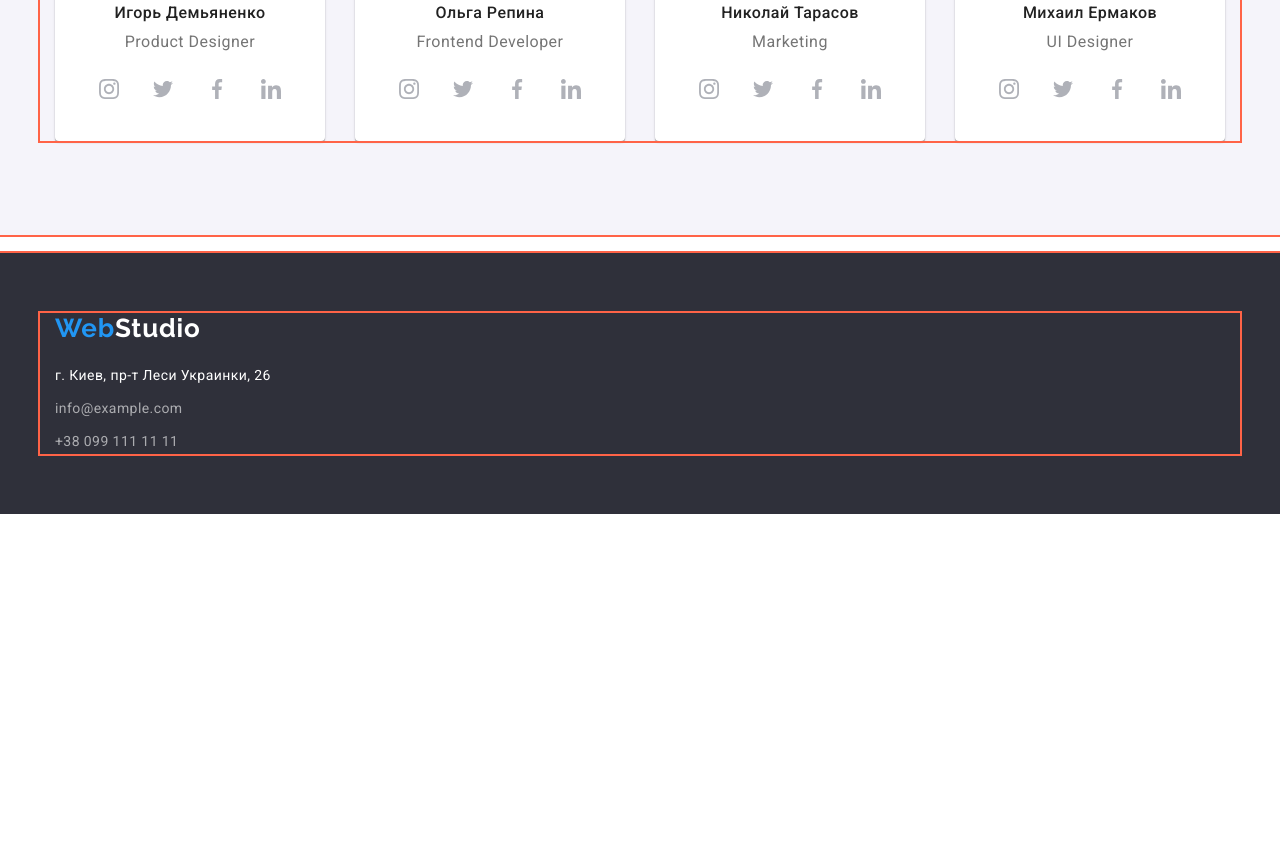
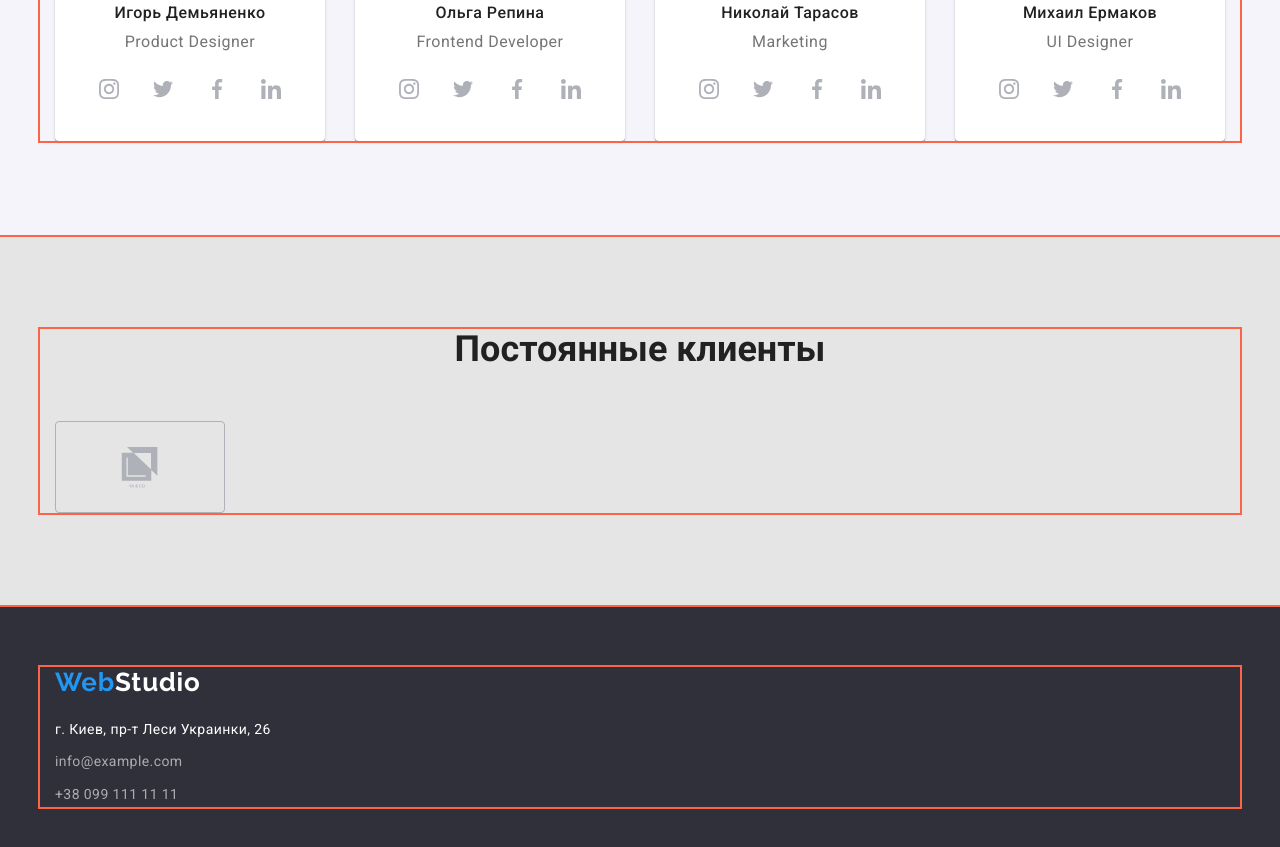
Before and after one commit to Ovcharenko-Evgenij/goit-markup-hw-04, a plain HTML site: page index.html in a window 1280 px wide. Shown: the part 2073-2920 px from the top of the page. Before the commit the page ends 2587 px from the top, so only its background shows below. Drawn offline with nearby package versions, Linux system fonts and the light colour scheme.

Commit message:
Постоянные клиенты

```diff
--- a/css/styles.css
+++ b/css/styles.css
@@ -79,7 +79,6 @@ a {
   color: var(--header-text-color);
 }
 
-
 /*--------------header-list----------------*/
 .header-list {
   display: flex;
@@ -144,7 +143,11 @@ a {
   text-align: center;
   padding-top: 200px;
   padding-bottom: 200px;
-  background-image: linear-gradient( rgba(47, 48, 58, 0.4), rgba(47, 48, 58, 0.4)), url(../images/hero_img.jpg);
+  background-image: linear-gradient(
+      rgba(47, 48, 58, 0.4),
+      rgba(47, 48, 58, 0.4)
+    ),
+    url(../images/hero_img.jpg);
   background-repeat: no-repeat;
   background-position: center;
   background-size: 1600px;
@@ -153,7 +156,7 @@ a {
 }
 
 .hero-container {
-  width: 696px
+  width: 696px;
 }
 
 .hero-title {
@@ -204,13 +207,11 @@ a {
 
 .about-container {
   display: flex;
-
 }
 
 .about-container-title {
   width: 270px;
-    outline: 2px solid var(--outlain-for-layout);
-
+  outline: 2px solid var(--outlain-for-layout);
 }
 
 .about-container-title + .about-container-title {
@@ -280,7 +281,6 @@ a {
   margin-left: 30px;
 }
 
-
 /*------------------team---------------------------*/
 
 .team {
@@ -307,7 +307,8 @@ a {
 
 .team-img {
   border-radius: 0px 0px 4px 4px;
-  box-shadow: 0px 1px 3px rgba(0, 0, 0, 0.12), 0px 1px 1px rgba(0, 0, 0, 0.14), 0px 2px 1px rgba(0, 0, 0, 0.2);
+  box-shadow: 0px 1px 3px rgba(0, 0, 0, 0.12), 0px 1px 1px rgba(0, 0, 0, 0.14),
+    0px 2px 1px rgba(0, 0, 0, 0.2);
   background-color: var(--hero-btn-color);
 }
 
@@ -368,6 +369,54 @@ a {
 .team-social-icon {
   fill: currentColor;
 }
+/*--------------------CLIENTSS-----------------------*/
+.clients {
+  background-color: #e5e5e5;
+  padding-top: 94px;
+  padding-bottom: 94px;
+}
+
+.clients-header {
+  font-family: Roboto;
+  font-style: 700;
+  font-size: 36px;
+  line-height: 1.16;
+  text-align: center;
+  color: var(--header-text-color);
+  margin-bottom: 50px;
+}
+
+.clients-container {
+  display: flex;
+}
+
+.clients-container-item {
+
+  /* outline: 2px solid var(--outlain-for-layout); */
+}
+
+.clients-container-link {
+  width: 170px;
+  height: 92px;
+  display: flex;
+  align-items: center;
+  justify-content: center;
+  color: var(--icon-link-color);
+  border: 1px solid var(--icon-link-color);
+  border-radius: 4px;
+}
+
+.clients-container-link:hover {
+  color: var(--selection-text-color);
+}
+
+.clients-container-icon {
+  fill: currentColor;
+  /* outline: 2px solid var(--outlain-for-layout); */
+  /* border: 1px solid var(--icon-link-color);
+  border-radius: 4px; */
+
+}
 
 /*-------------------footer-------------------------*/
 .footer {
@@ -378,7 +427,7 @@ a {
 }
 
 .logo-studio-footer {
-  display: inline-block;;
+  display: inline-block;
   margin-bottom: 20px;
   color: #ffffff;
 }
@@ -389,7 +438,6 @@ a {
   font-size: 14px;
   line-height: 1.71;
   letter-spacing: 0.03em;
-
 }
 
 .footer-info-adres {
@@ -423,10 +471,10 @@ a {
 .button-navigation {
   display: flex;
   margin-bottom: 50px;
-  justify-content: center
+  justify-content: center;
 }
 
-.button-container + .button-container{
+.button-container + .button-container {
   margin-left: 8px;
 }
 
@@ -461,21 +509,17 @@ a {
   margin-left: -30px;
   margin-top: -30px;
   outline: 2px solid var(--outlain-for-layout);
-
 }
 
-
 .produkt-info-bloc {
-  width: calc(100% /3 -30px);
+  width: calc(100% / 3 -30px);
   margin-left: 30px;
   margin-top: 30px;
 }
 
-
 .produkt-info-conteiner {
   padding: 20px 24px 20px 24px;
-  border: 1px solid #EEEEEE;
-
+  border: 1px solid #eeeeee;
 }
 
 .product-title {
--- a/index.html
+++ b/index.html
@@ -335,10 +335,19 @@
         </div>
       </section>
       <!----------------------- Постоянные клиенты -------------------->
-      <section>
-        <ul>
-          <li></li>
-        </ul>
+      <section class="clients">
+        <div class="container">
+          <h2 class="clients-header">Постоянные клиенты</h2>
+          <ul class="clients-container list">
+            <li class="clients-container-item">
+              <a href="" class="clients-container-link">
+                <svg class="clients-container-icon" width="170" height="92">
+                  <use href="images/icons.svg#icon-logo1"></use>
+                </svg>
+              </a>
+            </li>
+          </ul>
+        </div>
       </section>
     </main>
     <footer class="footer">
```
